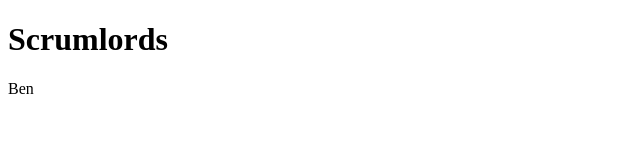
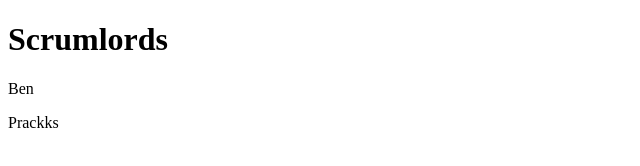
Before and after one commit to prackks/group-git-practice, a plain HTML site: page index.html in a window 1280 px wide. Shown: the full height of the page, 0-640 px from the left. Drawn offline with Linux system fonts and the light colour scheme.

Commit message:
added name

```diff
--- a/index.html
+++ b/index.html
@@ -11,6 +11,7 @@
 <body>
     <h1>Scrumlords</h1>
     <p>Ben</p>
+    <p>Prackks</p>
 </body>
 
 </html>
```
